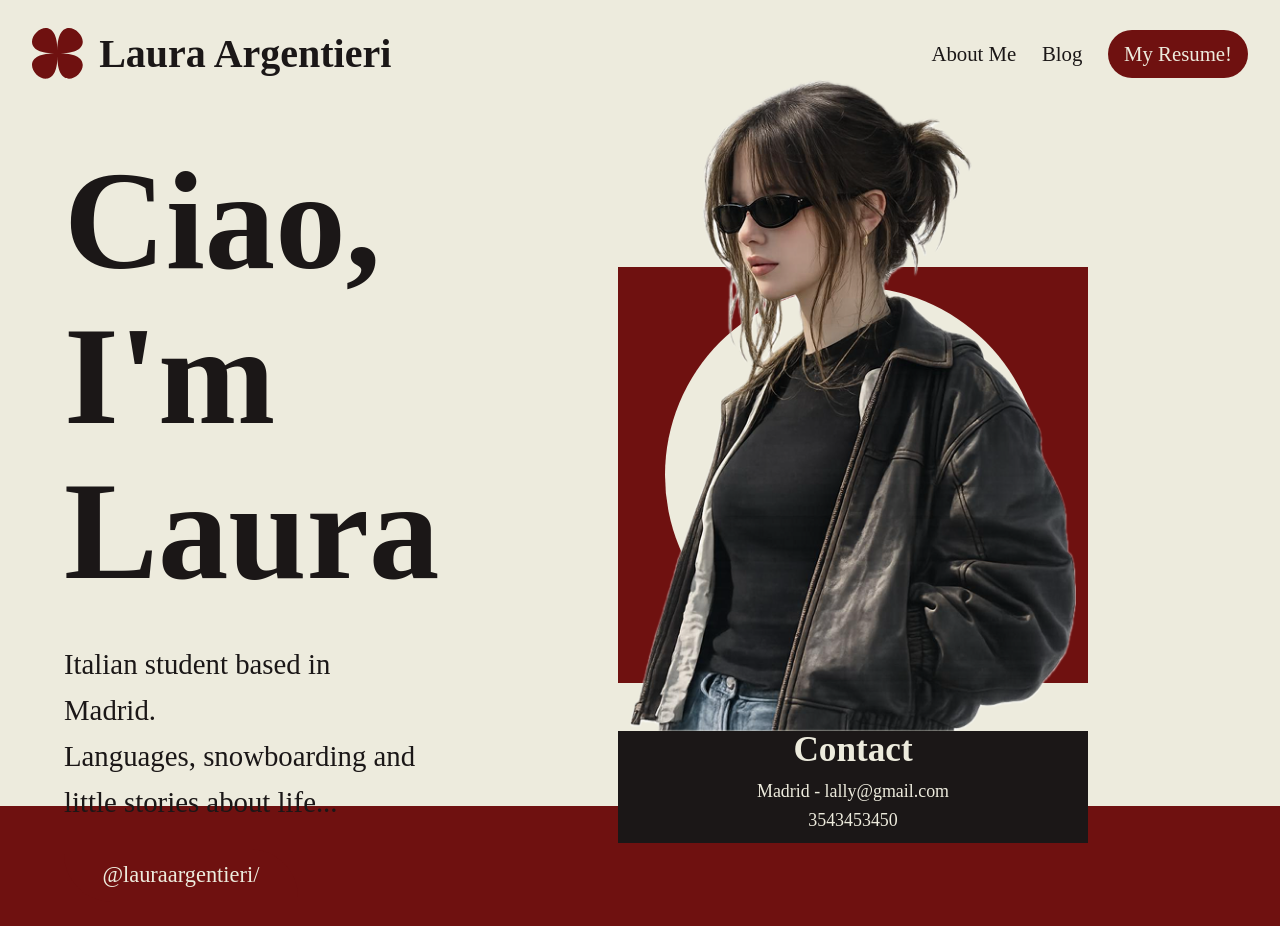
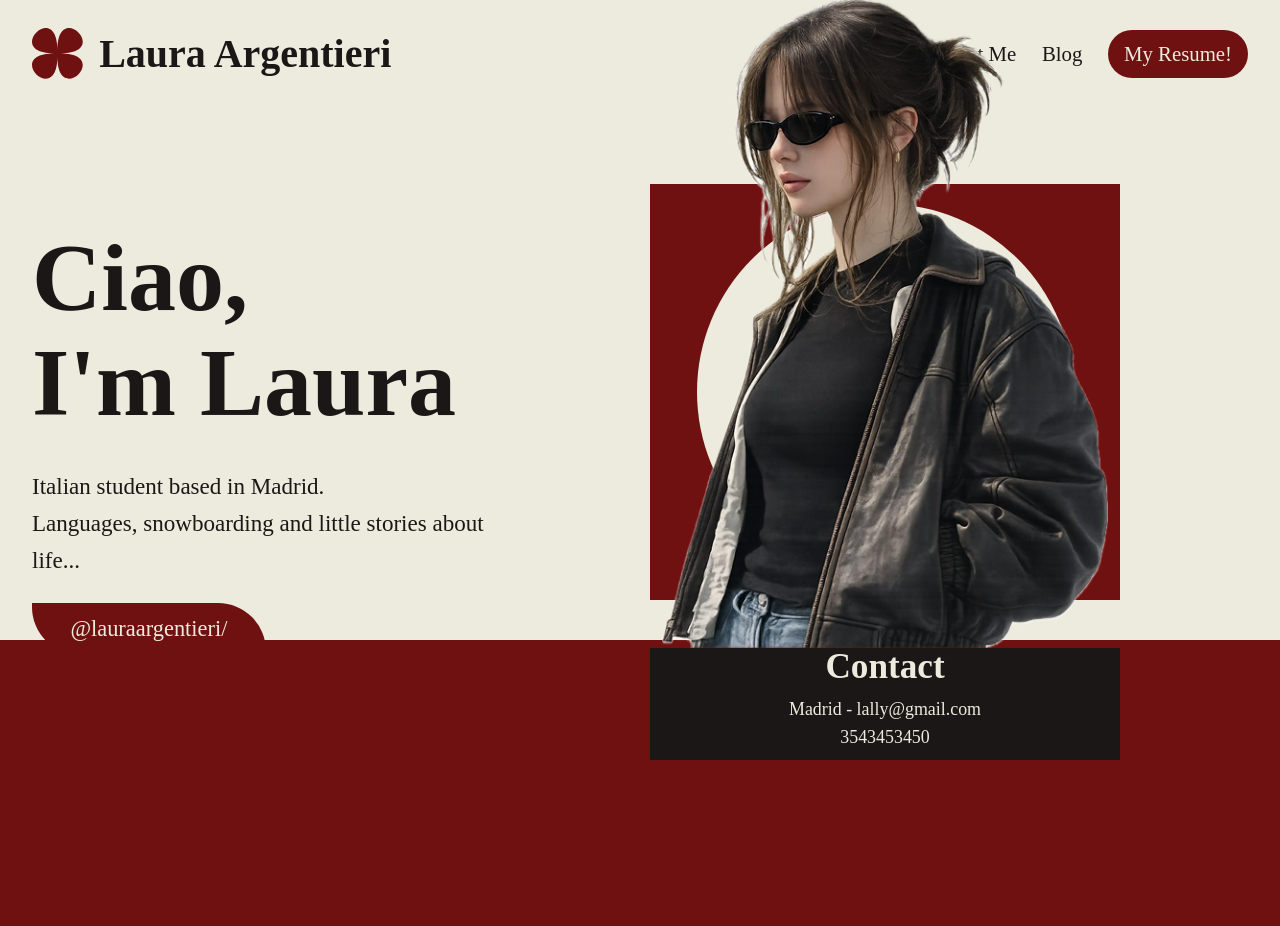
Before and after one commit to nisossssss/portfoliosapp, a React (Vite) app: page / in a window 1280 px wide. Shown: the top 926 px of the page. Built offline with nearby package versions, Linux system fonts and the light colour scheme; a web font is replaced by a local one.

Commit message:
Fixed responsive design

```diff
--- a/src/components/Hero.css
+++ b/src/components/Hero.css
@@ -19,13 +19,13 @@
 
 .hero-section h1 {
   line-height: 1.1;
-  font-size: clamp(6rem, 11vw, 11rem);
+  font-size: clamp(6rem, 9rem, 10rem) !important;
   margin-bottom: 1rem;
 }
 
 .hero-section p {
   margin-top: 1rem;
-  font-size: clamp(1rem, 2.5vw, 1.8rem);
+  font-size: clamp(1rem, 1.8vw, 2rem);
   font-family: 'Hedvig Letters Serif', serif;
   line-height: 1.6;
   margin-bottom: 1.5rem;
@@ -68,13 +68,23 @@
 }
 
 /* Mobile */
-@media (max-width: 640px) {
+@media (width < 640px) {
+  .hero-section {
+    padding: clamp(1.5rem, 3vw, 2rem) !important;
+    gap: 2rem;
+  }
+
+  .hero-section h1 {
+    font-size: clamp(3rem, 8vw, 6rem)!important;
+  }
+}
+
+@media (width < 1550px) and (width > 1024px) {
   .hero-section {
     padding: clamp(1.5rem, 3vw, 2rem);
     gap: 2rem;
   }
-
   .hero-section h1 {
-    font-size: clamp(3rem, 8vw, 6rem);
-  }
+      font-size: clamp(6rem, 6.5vw, 6.5rem) !important;
+    }
 }
```
